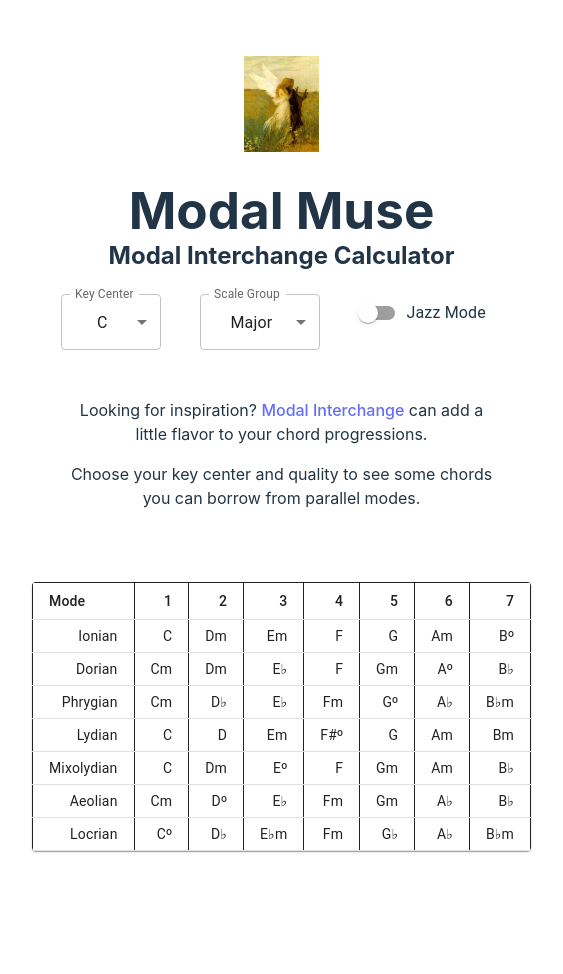
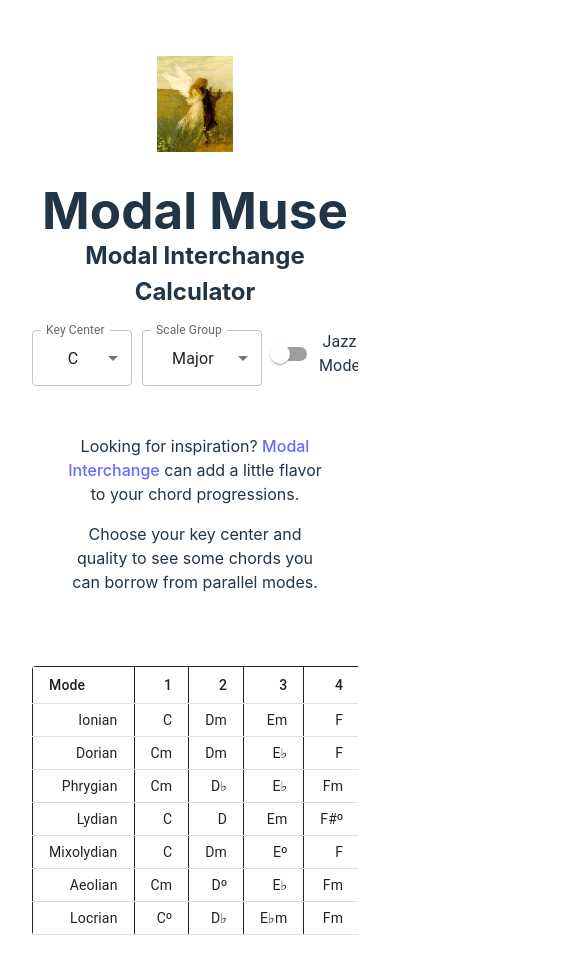
Before and after one commit to jef4490/modal-muse, a React (Vite) app: page / in a window 390 px wide. Shown: the top 974 px of the page, 563 px wide, since content can reach past the window. Before the commit the page ends 883 px from the top, so only its background shows below. Built offline with nearby package versions, Linux system fonts and the light colour scheme.

Commit message:
mobile can go to hell

```diff
--- a/src/App.css
+++ b/src/App.css
@@ -1,8 +1,9 @@
 #root {
-  max-width: 1280px;
+  width: 100%;
   margin: 0 auto;
-  padding: 2rem;
   text-align: center;
+  -webkit-overflow-scrolling: touch;
+  overflow-y: scroll;
 }
 
 .logo {
@@ -115,6 +116,11 @@ input:checked + .slider:before {
 }
 
 .table-container{
-  display: flex;
-  justify-content: center;
+  overflow-x: scroll;
 }
+
+.the-wrap{
+  margin: 2rem;
+  overflow-y: scroll;
+  height: 1100px;
+}
--- a/src/App.jsx
+++ b/src/App.jsx
@@ -9,6 +9,8 @@ import Select from '@mui/material/Select';
 import FormGroup from '@mui/material/FormGroup';
 import FormControlLabel from '@mui/material/FormControlLabel';
 import Switch from '@mui/material/Switch';
+import Container from '@mui/material/Container';
+import Typography from '@mui/material/Typography';
 
 import museImg from './assets/muse.png'
 import viteLogo from '/vite.svg'
@@ -39,6 +41,7 @@ function App() {
   parallelModes = getParallelModes(scaleGroup, selectableKeyCenters.find(selectableKeyCenter => selectableKeyCenter.displayName === keyCenter).value);
 
   return (
+    <Box className={"the-wrap"}>
       <ThemeProvider theme={appTheme}>
         <div>
           <img src={museImg} className="muse" alt="React logo" />
@@ -91,7 +94,31 @@ function App() {
           <ModeTable keyCenter={keyCenter} parallelModes={parallelModes} showSeventhChords={showSeventhChords}
             namesOfSelectedModes={namesOfSelectedModes}/>
         </div>
+        {/* <Typography>
+          hi
+          <br/>
+          <br/>
+          <br/>
+          <br/>
+          <br/>
+          yolo
+          <br/>
+          <br/>
+          <br/>
+          <br/>
+          <br/>
+          lolol
+          <br/>
+          <br/>
+          <br/>
+          <br/>
+          <br/>
+          <br/>
+          <br/>
+          brazillians
+        </Typography> */}
       </ThemeProvider>
+    </Box>
   )
 }
 
--- a/src/components/modeTable.jsx
+++ b/src/components/modeTable.jsx
@@ -14,7 +14,7 @@ import Paper from '@mui/material/Paper';
 
 function ModeTable({parallelModes, namesOfSelectedModes, keyCenter, showSeventhChords}) {
   return (
-    <TableContainer sx={{width: "max-content", marginLeft:'auto', marginRight: 'auto'}} component={Paper}>
+    <TableContainer sx={{width: "max-content", marginLeft:'auto', marginRight: 'auto', display: 'flex'}} component={Paper}>
       <Table size="small" aria-label="a dense table" sx={{padding: '1px  1px'}}>
         <ModeTableHead />
         <TableBody>
--- a/src/index.css
+++ b/src/index.css
@@ -24,10 +24,9 @@ a:hover {
 
 body {
   margin: 0;
-  display: flex;
-  place-items: center;
+  /* display: flex; */
   min-width: 320px;
-  min-height: 100vh;
+  /* min-height: 100vh; */
 }
 
 h1 {
```
Lines whose indentation alone changed are shown as unchanged.
